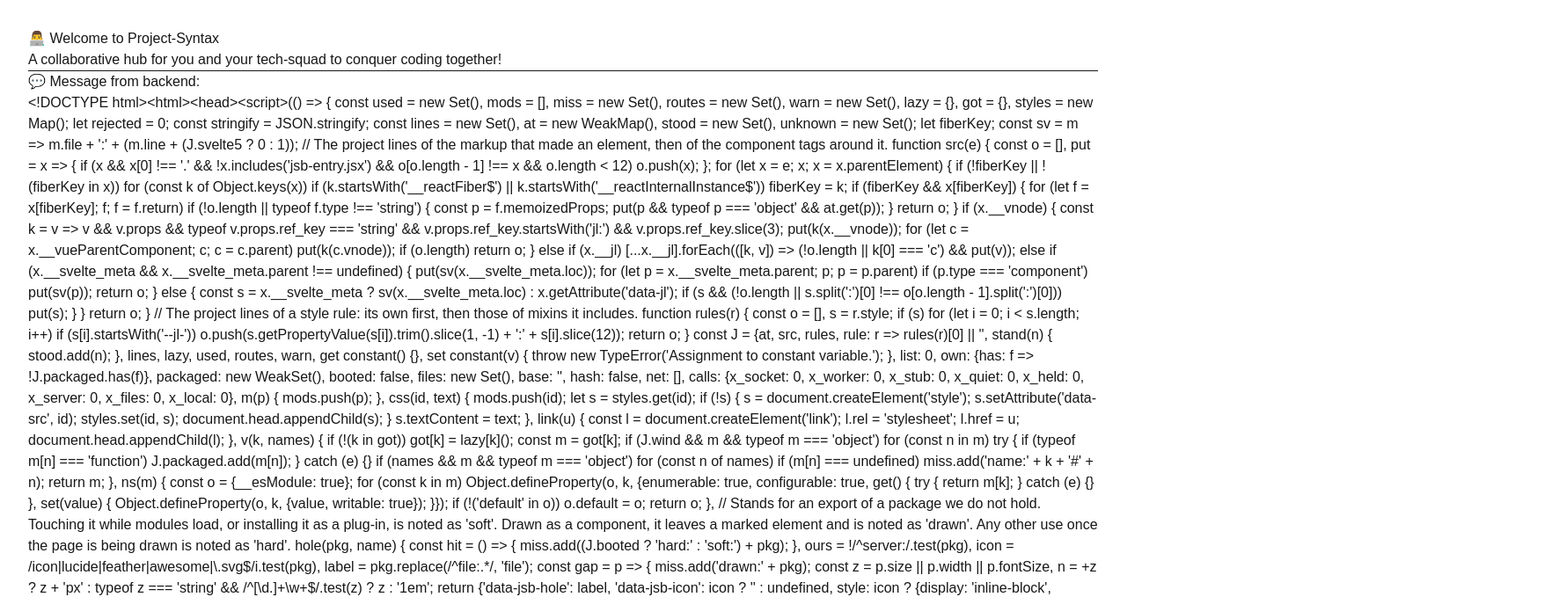
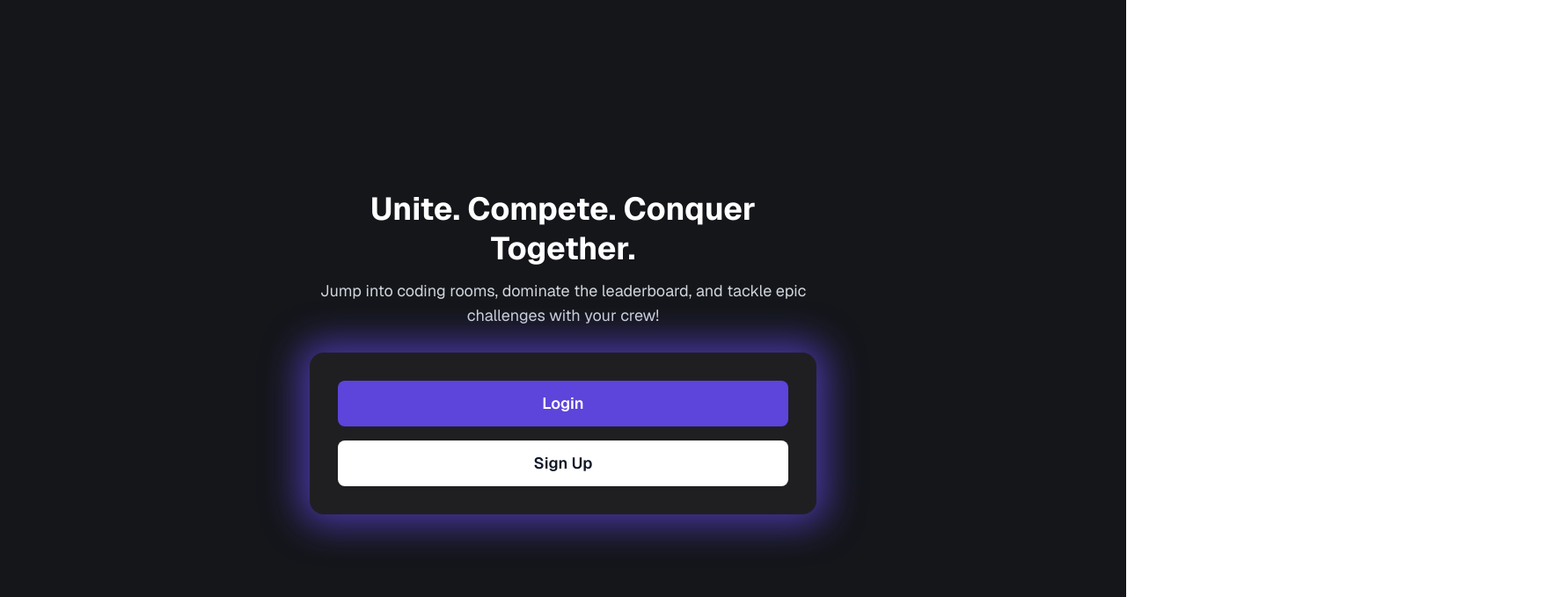
Before and after one commit to Rishithabattu11/Project-Syntax, a Next.js app in the folder frontend/: page / in a window 1280 px wide. Shown: the top 679 px of the page at 88% size, 1772 px wide, since content can reach past the window. Built offline with nearby package versions, Linux system fonts and the light colour scheme.

Commit message:
added the / page

```diff
--- a/frontend/package.json
+++ b/frontend/package.json
@@ -9,6 +9,7 @@
     "lint": "next lint"
   },
   "dependencies": {
+    "@next/font": "^14.2.15",
     "axios": "^1.8.4",
     "next": "15.3.1",
     "react": "^19.0.0",
--- a/frontend/src/app/page.js
+++ b/frontend/src/app/page.js
@@ -1,27 +1,94 @@
 "use client";
-import { useEffect, useState } from "react";
-import axios from "axios";
+
+import { useState } from "react";
 
 export default function Home() {
-  const [message, setMessage] = useState("");
-
-  useEffect(() => {
-    axios
-      .get("http://localhost:4000/")
-      .then((res) => setMessage(res.data))
-      .catch((err) => console.error(err));
-  }, []);
+  const [authMode, setAuthMode] = useState(null);
 
   return (
-    <main style={{ padding: "2rem", fontFamily: "sans-serif" }}>
-      <h1>👨‍💻 Welcome to Project-Syntax</h1>
-      <p>
-        A collaborative hub for you and your tech-squad to conquer coding
-        together!
-      </p>
-      <hr />
-      <h2>💬 Message from backend:</h2>
-      <p>{message}</p>
-    </main>
+    <div className="min-h-screen flex items-center justify-center bg-[#14161A] text-white px-4 font-sans">
+      <div className="text-center space-y-7 max-w-xl">
+        {/* Heading */}
+        <div>
+          <h1 className="text-4xl font-bold leading-tight">
+            Unite. Compete. Conquer Together.
+          </h1>
+          <p className="mt-3 text-lg text-gray-300">
+            Jump into coding rooms, dominate the leaderboard, and tackle epic
+            challenges with your crew!
+          </p>
+        </div>
+
+        {/* Login/Signup Box */}
+        <div
+          className="relative bg-[#1F1F22] backdrop-blur-md p-6 md:p-8 rounded-2xl"
+          style={{
+            boxShadow: "0px 0px 40px 12px rgba(93, 68, 218, 0.7)",
+          }}
+        >
+          {authMode === null ? (
+            <div className="space-y-4">
+              <button
+                onClick={() => setAuthMode("login")}
+                className="w-full bg-[#5D44DA] hover:bg-purple-700 transition py-3 rounded-lg text-lg font-semibold"
+              >
+                Login
+              </button>
+              <button
+                onClick={() => setAuthMode("signup")}
+                className="w-full bg-white text-gray-900 hover:bg-gray-200 transition py-3 rounded-lg text-lg font-semibold"
+              >
+                Sign Up
+              </button>
+            </div>
+          ) : (
+            <>
+              <h2 className="text-xl font-bold mb-4 capitalize">{authMode}</h2>
+              <form className="space-y-4">
+                <input
+                  type="text"
+                  placeholder="Username"
+                  className="w-full p-3 rounded-lg bg-gray-800 text-white border border-gray-600 focus:ring-2 focus:ring-[#5D44DA] outline-none"
+                />
+                <input
+                  type="password"
+                  placeholder="Password"
+                  className="w-full p-3 rounded-lg bg-gray-800 text-white border border-gray-600 focus:ring-2 focus:ring-[#5D44DA] outline-none"
+                />
+                <button
+                  type="submit"
+                  className="w-full bg-[#5D44DA] hover:bg-purple-700 transition py-3 rounded-lg text-lg font-semibold"
+                >
+                  {authMode === "login" ? "Login" : "Sign Up"}
+                </button>
+              </form>
+              <p className="mt-4 text-sm text-gray-400">
+                {authMode === "login" ? (
+                  <>
+                    Don't have an account?{" "}
+                    <button
+                      className="text-[#5D44DA] hover:underline"
+                      onClick={() => setAuthMode("signup")}
+                    >
+                      Sign up instead
+                    </button>
+                  </>
+                ) : (
+                  <>
+                    Already have an account?{" "}
+                    <button
+                      className="text-[#5D44DA] hover:underline"
+                      onClick={() => setAuthMode("login")}
+                    >
+                      Login instead
+                    </button>
+                  </>
+                )}
+              </p>
+            </>
+          )}
+        </div>
+      </div>
+    </div>
   );
 }
```
Also changed, not shown: 1 other file (tests, documents, lock files or other folders).
